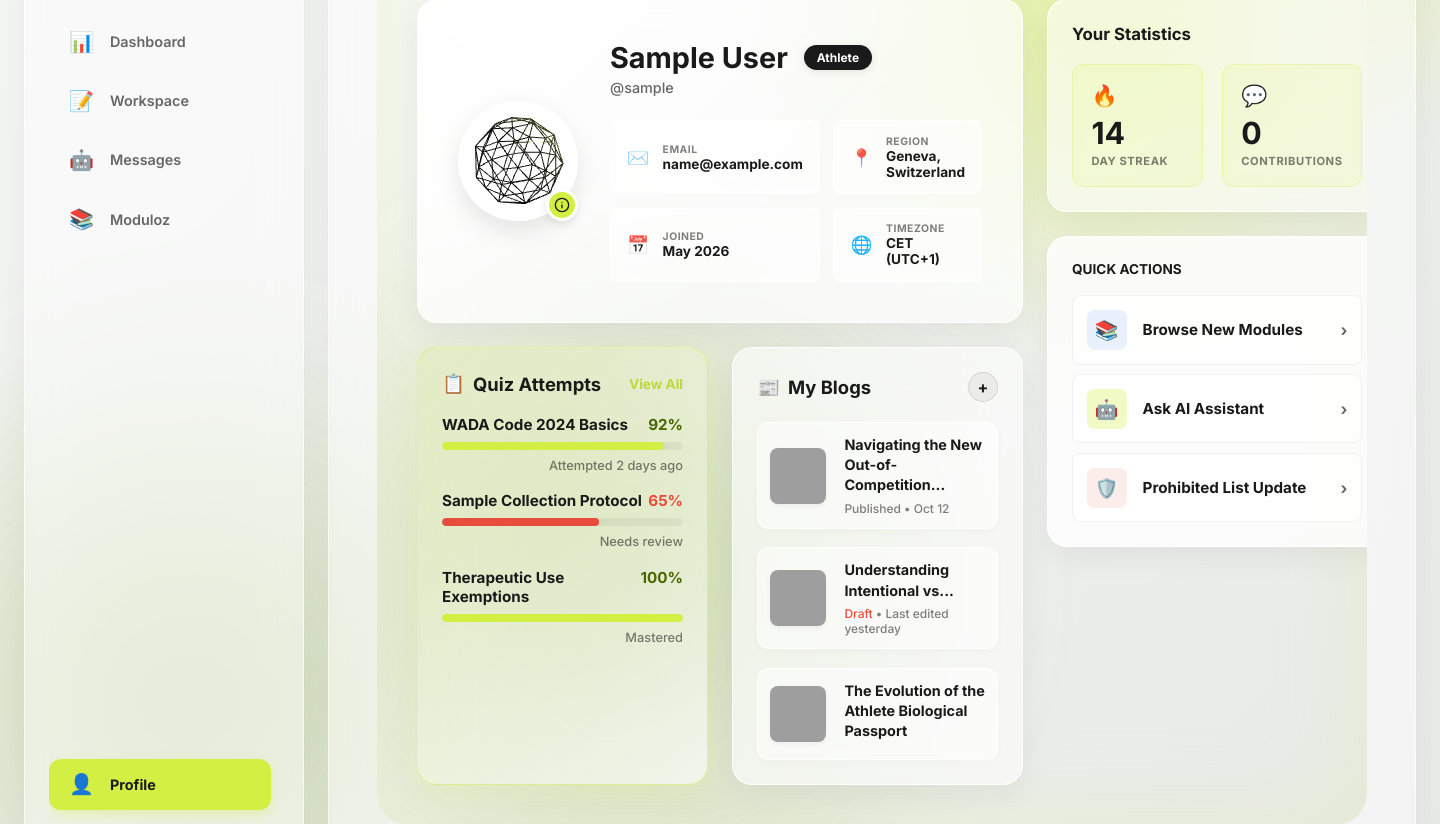
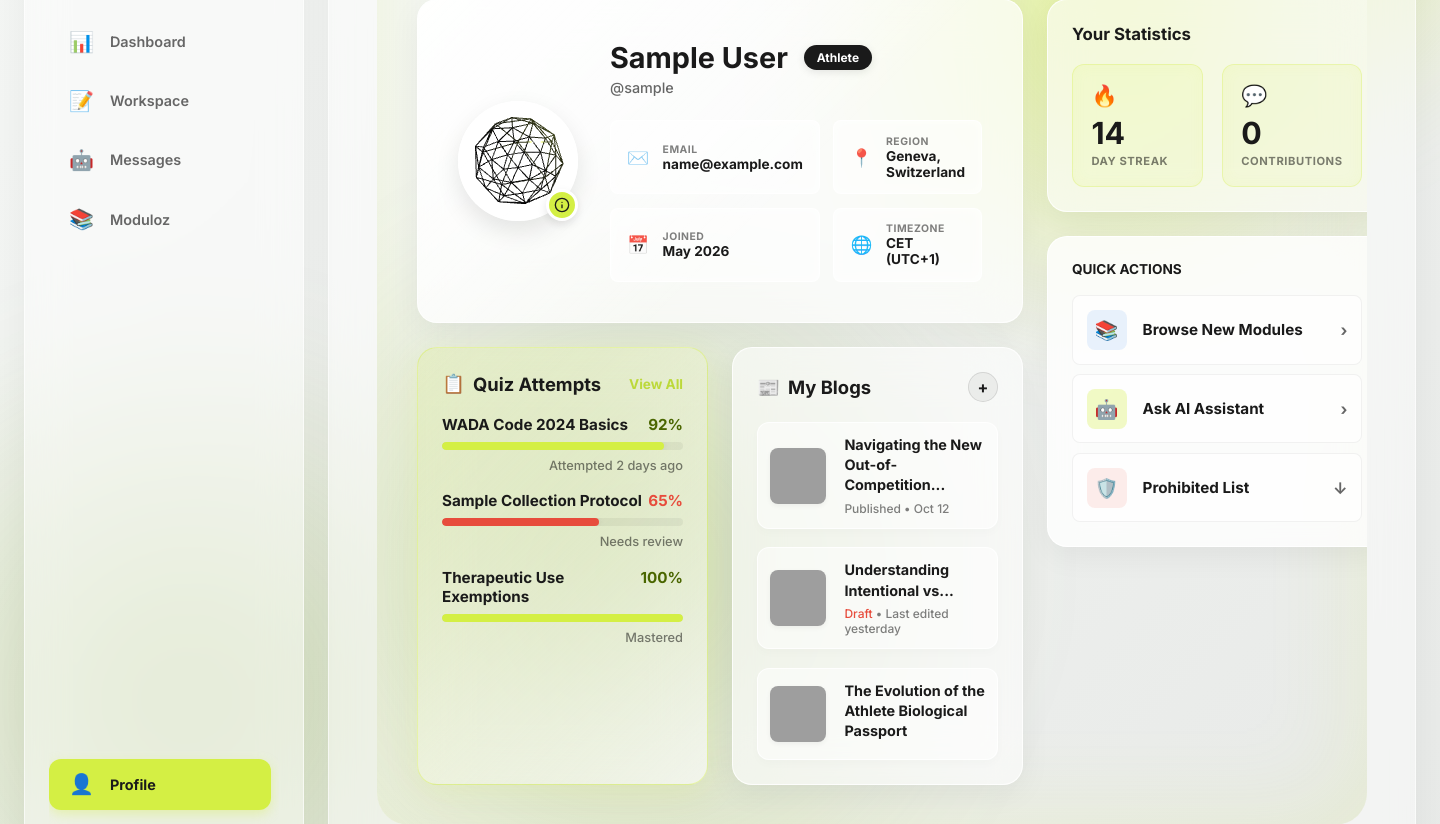
Before and after one commit to JJsebastin/LAPADOS, a Django app: page /accounts/profile/ in a window 1440 px wide; the page is wider, and only the part inside the window is pictured. Shown: the part 270-1094 px from the top of that part. Run offline with Django 5.2, Linux system fonts and the light colour scheme; the visitor is signed in with stand-in values (Sample User, id 1); data comes from the database, SQL or seed files in the repository; data that the repository does not hold is empty; some libraries are stand-ins or nearby versions; grey boxes are pictures that could not be loaded.

Commit message:
Updating Downloadable PDF
Downloadable PDF option included for WADA prohibited list

```diff
--- a/apps/accounts/templates/accounts/profile.html
+++ b/apps/accounts/templates/accounts/profile.html
@@ -583,10 +583,11 @@
             <span class="qa-text">Ask AI Assistant</span>
             <span class="qa-arrow">›</span>
           </a>
-          <a href="#" class="qa-item">
+          {% load static %}
+          <a href="{% static 'docs/WADA_prohibited_list.pdf' %}" class="qa-item" download>
             <div class="qa-icon red-icon">🛡️</div>
-            <span class="qa-text">Prohibited List Update</span>
-            <span class="qa-arrow">›</span>
+            <span class="qa-text">Prohibited List</span>
+            <span class="qa-arrow">↓</span>
           </a>
         </div>
       </div>
```
Also changed, not shown: 1 other file.
